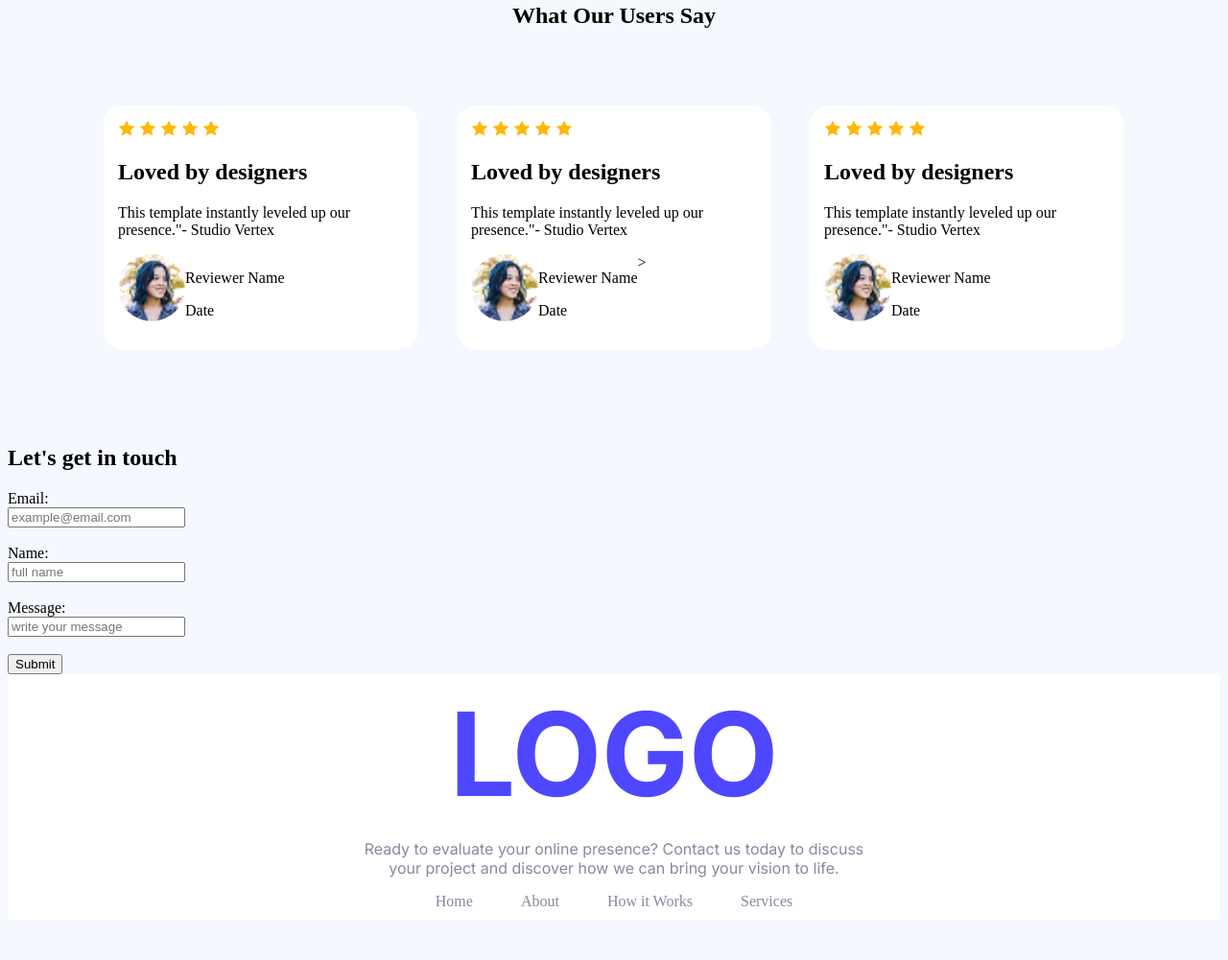
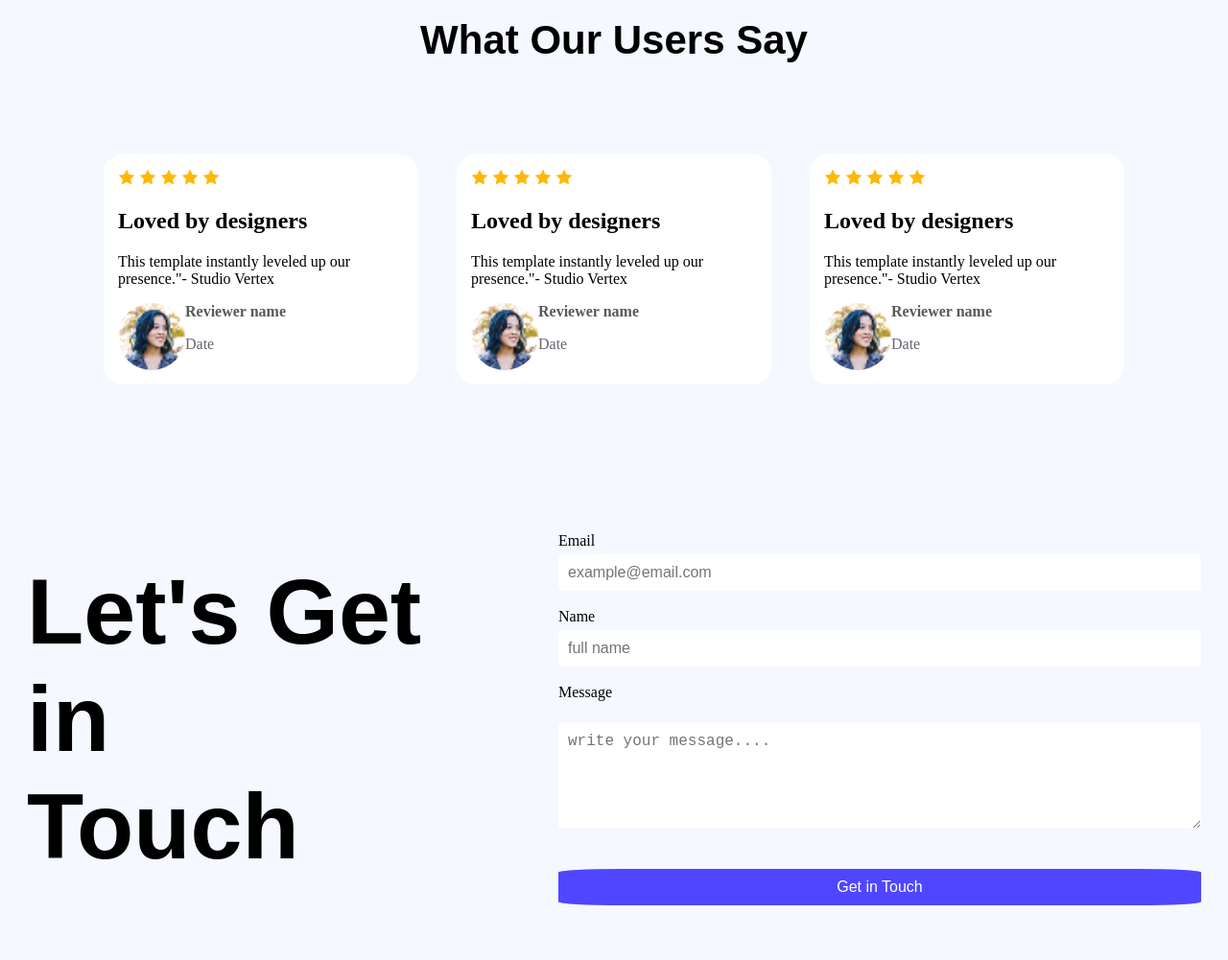
Before and after one commit to jannatulbakia/Assignment-01-, a plain HTML site: page index.html in a window 1280 px wide. Shown: the part 1548-2549 px from the top of the page at 96% size. Before the commit the page ends 2515 px from the top, so only its background shows below. Drawn offline with Linux system fonts and the light colour scheme.

Commit message:
form changed

```diff
--- a/design.css
+++ b/design.css
@@ -113,6 +113,10 @@ button:hover{
 
 }
 
+.what-our-users-section h2{
+    font-size: 42px;
+    font-weight: 600;
+}
 .what-users-card-section{
     display: flex;
     gap:270px;
@@ -142,7 +146,49 @@ button:hover{
     width: 70px;
     border-radius: 50%;
 }
+.reviewer-text h{
+    color: #59595e;
+    font-weight: 600;
+}
+.reviewer-text p{
+    color: #67666f;
+}
+
+.contact-us{
+    display: flex;
+    align-items: center;
+    justify-content: space-evenly;
+    gap: 60px;
+    padding-left: 20px;
+    padding-right: 20px;
+    padding-bottom: 40px;
+
+}
+.contact-us-text h1{
+    font-size: 97px;
+    font-weight: 600;
+}
+.contact-us-form input,
+.contact-us-form textarea {
+    padding: 10px;
+    border: none;
+    border-radius: 5px;
+    margin-top: 5px;
+    font-size: 16px;
+    width: 650px;
+    color: black;
+}
+
+.button-form {
+    margin-top: 20px;
+    background: #4E47FF;
+    color: white;
+    padding: 10px;
+    width: 670px;
+
+}
 .footer-section{
+
     background-color: #FFFFFF;
     padding: 10px;
 }
@@ -162,7 +208,7 @@ button:hover{
 }
 .footer-details h1{
     color: #4E47FF;
-    font-size: 121px;
+    font-size: 100px;
     margin: 0;
 }
 .footer-details p{
--- a/index.html
+++ b/index.html
@@ -6,7 +6,9 @@
     <meta name="viewport" content="width=device-width, initial-scale=1.0">
     <link rel="preconnect" href="https://fonts.googleapis.com">
     <link rel="preconnect" href="https://fonts.gstatic.com" crossorigin>
-    <link href="https://fonts.googleapis.com/css2?family=Inter:ital,opsz,wght@0,14..32,100..900;1,14..32,100..900&display=swap" rel="stylesheet">
+    <link
+        href="https://fonts.googleapis.com/css2?family=Inter:ital,opsz,wght@0,14..32,100..900;1,14..32,100..900&display=swap"
+        rel="stylesheet">
     <link rel="stylesheet" href="design.css">
     <title>Web Design</title>
 </head>
@@ -77,7 +79,7 @@
 
     <!------------------------------------ What users say Section------------------------------------- -->
     <section class="what-our-users-section">
-        <h1>What Our Users Say</h1>
+        <h2 class="raleway">What Our Users Say</h2>
         <div class="card-section">
             <div class="what-users-card-section">
                 <div class="set-cards">
@@ -91,7 +93,7 @@
                     <div class="reviewer">
                         <img src="./Assets/avatar.png" alt="">
                         <div class="reviewer-text">
-                            <p>Reviewer Name</p>
+                            <h>Reviewer name</h>
                             <p>Date</p>
                         </div>
 
@@ -112,9 +114,9 @@
                     <div class="reviewer">
                         <img src="./Assets/avatar.png" alt="">
                         <div class="reviewer-text">
-                                <p>Reviewer Name</p>
+                            <h>Reviewer name</h>
                             <p>Date</p>
-                            </div>>
+                        </div>
 
                     </div>
 
@@ -132,7 +134,7 @@
                     <div class="reviewer">
                         <img src="./Assets/avatar.png" alt="">
                         <div class="reviewer-text">
-                                    <p>Reviewer Name</p>
+                            <h>Reviewer name</h>
                             <p>Date</p>
                         </div>
 
@@ -152,17 +154,19 @@
     <!------------------------------------ Contact us Section ------------------------------------- -->
     <section class="contact-us">
         <div class="contact-us-text">
-            <h1>Let's get in touch</h1>
+            <h1 class="raleway">Let's Get in <br> Touch</h1>
         </div>
         <div class="contact-us-form">
             <form>
-                <label for="username">Email:</label><br>
+                <label for="username">Email</label><br>
                 <input type="email" name="email" placeholder="example@email.com"><br><br>
-                <label for="name">Name:</label><br>
+                <label for="name">Name</label><br>
                 <input type="text" name="name" placeholder="full name"><br><br>
-                <label for="text">Message:</label><br>
-                <input placeholder="write your message"><br><br>
-                <input type="submit" value="Submit">
+                <label for="message">Message</label><br><br>
+                <textarea type="text" name="message" cols="20" rows="5" placeholder="write your message...."></textarea><br><br>
+                <!-- <input class="button-form" type="submit" value="Get in Touch"> -->
+                <button class="button-form">Get in Touch</button>
+
             </form>
         </div>
     </section>
@@ -175,7 +179,8 @@
 
         <div class="footer-details">
             <h1 class="inter">LOGO</h1>
-            <p class="inter">Ready to evaluate your online presence? Contact us today to discuss <br> your project and discover how we can
+            <p class="inter">Ready to evaluate your online presence? Contact us today to discuss <br> your project and
+                discover how we can
                 bring your vision to life.</p>
         </div>
 
```
Also changed, not shown: ui/action.png (deleted), ui/banner.png (deleted), ui/footer.png (deleted), ui/newsletter.png (deleted), ui/productive_user.png (deleted), ui/review.png (deleted). Lines whose indentation alone changed are shown as unchanged.
